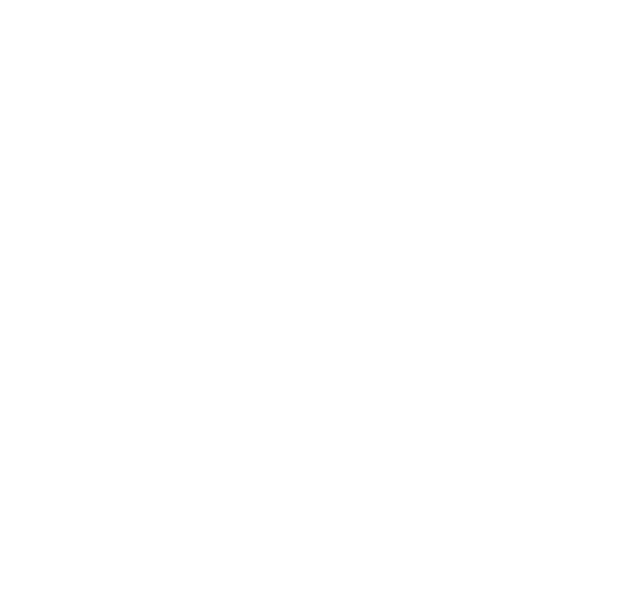
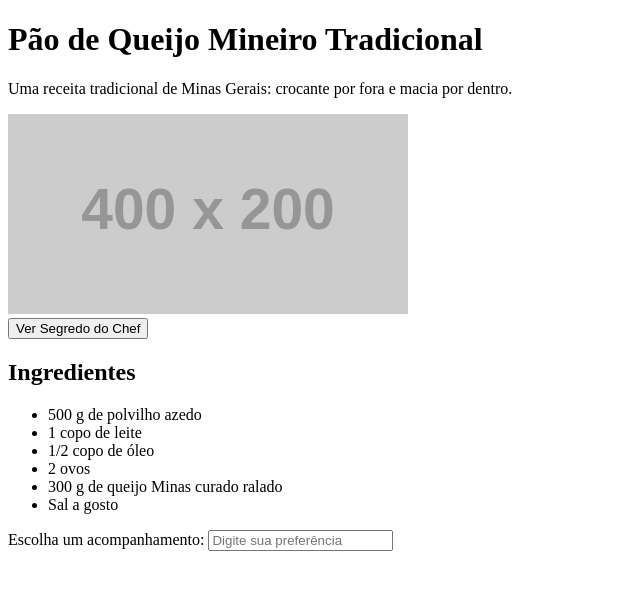
Before and after one commit to Guiraldelli-A/receita-interativa, a plain HTML site: page index.html in a window 1280 px wide. Shown: the whole page, without its empty margins (0-640 px from the left). Drawn offline with Linux system fonts and the light colour scheme; placeholder pictures from the web are drawn by us.

Commit message:
feat: adiciona ingredientes e acompanhamentos

```diff
--- a/index.html
+++ b/index.html
@@ -12,6 +12,114 @@
 
 <body>
 
+    <header>
+
+    <h1>Pão de Queijo Mineiro Tradicional</h1>
+
+
+
+    <p>
+
+        Uma receita tradicional de Minas Gerais:
+
+        crocante por fora e macia por dentro.
+
+    </p>
+
+
+
+    <img
+
+        src="https://placehold.co/400x200"
+
+        alt="Pães de queijo"
+
+    >
+
+</header>
+
+<section>
+
+    <button popovertarget="segredo">
+
+        Ver Segredo do Chef
+
+    </button>
+
+
+
+    <div id="segredo" popover>
+
+        <h2>O segredo da receita</h2>
+
+
+
+        <p>
+
+            Evite adicionar os ovos enquanto a massa ainda estiver muito quente.
+
+        </p>
+
+    </div>
+
+</section>
+
+<section>
+
+    <h2>Ingredientes</h2>
+
+
+
+    <ul>
+
+        <li>500 g de polvilho azedo</li>
+
+        <li>1 copo de leite</li>
+
+        <li>1/2 copo de óleo</li>
+
+        <li>2 ovos</li>
+
+        <li>300 g de queijo Minas curado ralado</li>
+
+        <li>Sal a gosto</li>
+
+    </ul>
+
+
+
+    <label for="acompanhamento">
+
+        Escolha um acompanhamento:
+
+    </label>
+
+
+
+    <input
+
+        id="acompanhamento"
+
+        list="bebidas"
+
+        placeholder="Digite sua preferência"
+
+    >
+
+
+
+    <datalist id="bebidas">
+
+        <option value="Café">
+
+        <option value="Guaraná">
+
+        <option value="Doce de leite">
+
+    </datalist>
+
+</section>
+
 
 
 </body>
```
